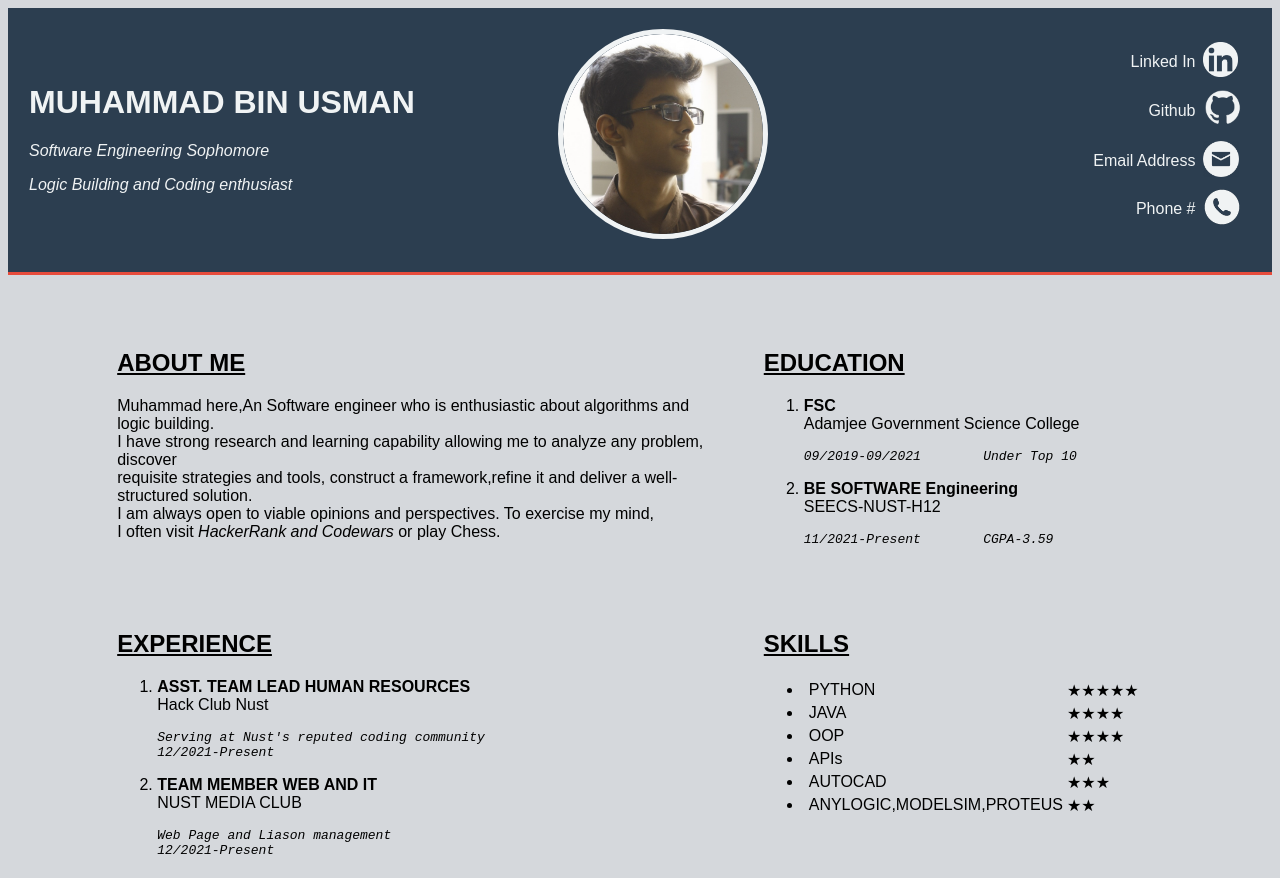
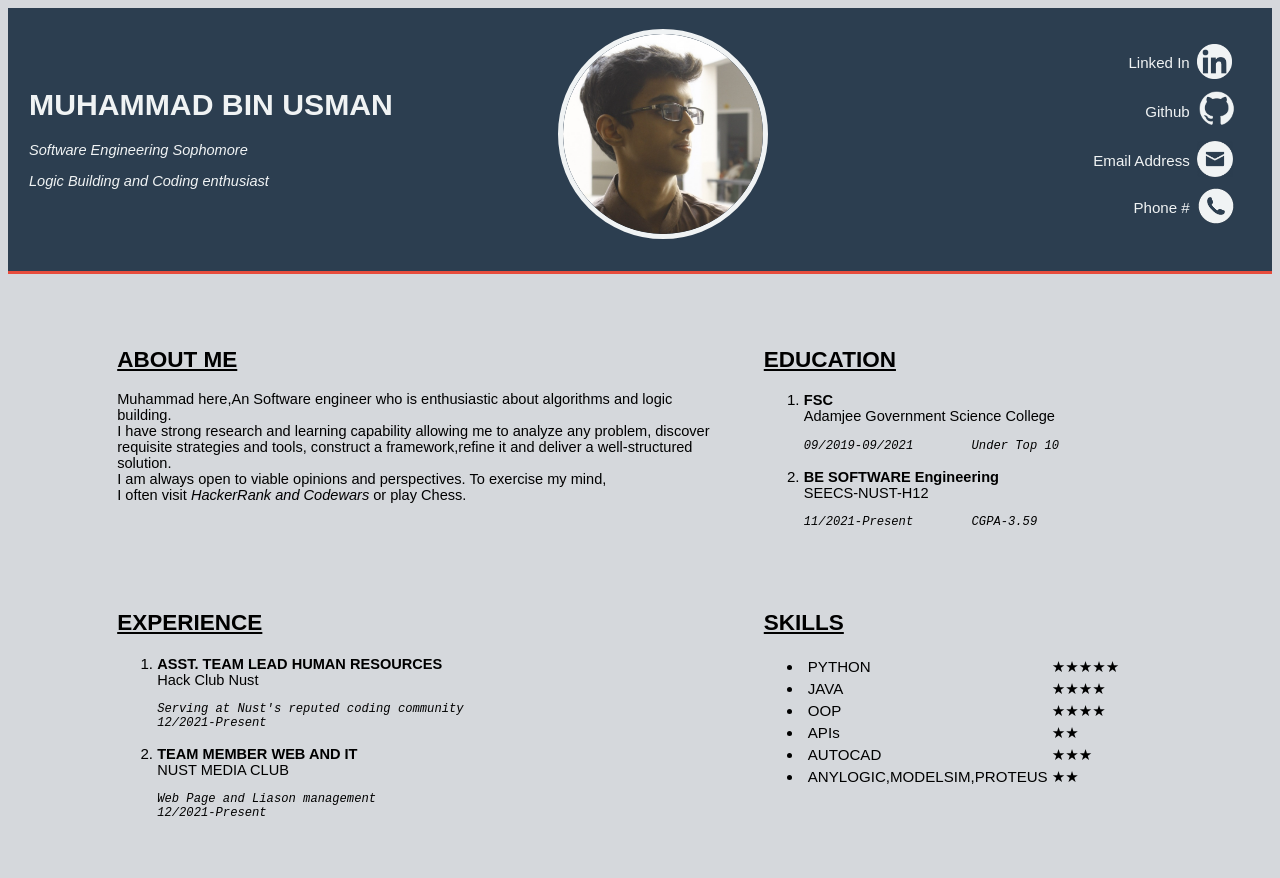
Before and after one commit to MuhammadBinUsman03/DEMO_CV, a plain HTML site: page index.html in a window 1280 px wide. Shown: the top 878 px of the page. Drawn offline with Linux system fonts and the light colour scheme.

Commit message:
Update index.html

```diff
--- a/index.html
+++ b/index.html
@@ -15,6 +15,21 @@
                 height: 3px;
                 background-color: #E74C3C ;
                 border-style: none;
+            }
+            h1{
+                font-size: 2.35`vw;
+            }
+            h2{
+                font-size: 1.76vw;
+            }
+            p{
+                font-size: 1.14vw;
+            }
+            pre{
+                font-size: 0.95vw;
+            }
+            td{
+                font-size: 1.18vw;
             }
         </style>
     </head>
```
